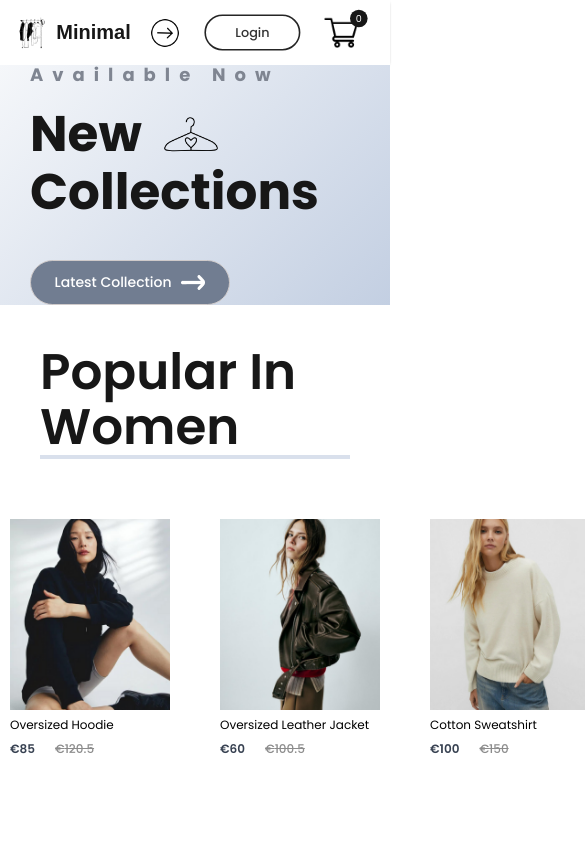
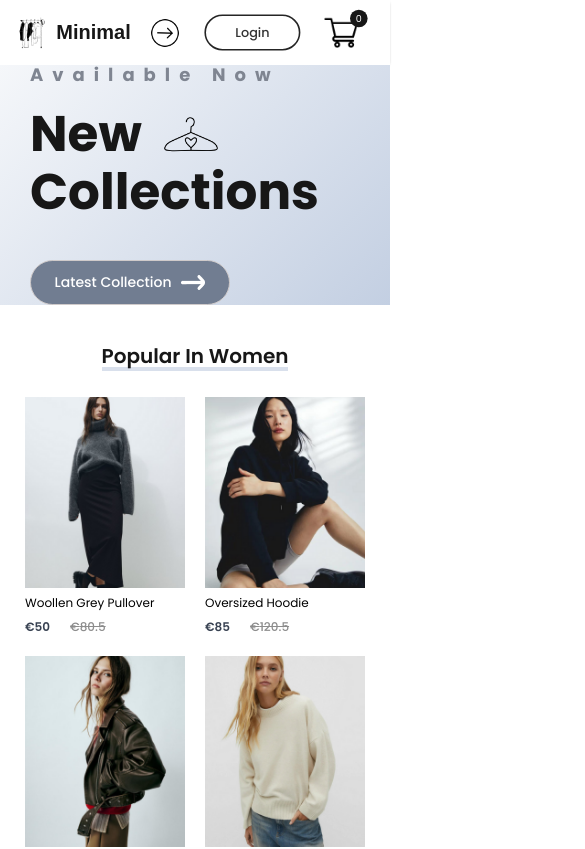
Before and after one commit to NadiasCodes/e-commerce-website-react, a React (Create React App) app: page / in a window 390 px wide. Shown: the top 849 px of the page, 585 px wide, since content can reach past the window. Built offline with nearby package versions, Linux system fonts and the light colour scheme; a web font is replaced by a local one.

Commit message:
added media queries for popular images section

```diff
--- a/src/Components/Item/Item.css
+++ b/src/Components/Item/Item.css
@@ -59,6 +59,7 @@
 
     .item img{
         width:120px;
+
     }
     .item-price-old{
     font-size: 12px;
@@ -72,5 +73,6 @@
 
 .item img{
      width:160px;
+
 }
 }
--- a/src/Components/Popular/Popular.css
+++ b/src/Components/Popular/Popular.css
@@ -16,3 +16,66 @@
 .popular-item{margin-top: 50px;
 display: flex;
 gap:50px;}
+
+@media(max-width:1280px){
+
+    .popular{
+        height:70vh;
+    }
+
+    .popular h1{
+        font-size: 40px;
+    }
+
+.popular-item{
+    gap: 20px;
+    margin-top: 30px;
+}
+}
+
+@media(max-width:1024px){
+
+    .popular{
+        height:60vh;
+    }
+
+    .popular h1{
+        font-size: 30px;
+    }
+
+.popular-item{
+    gap: 15px;
+    margin-top: 20px;
+}
+}
+
+@media(max-width:800px){
+
+.popular{
+height:50vh;
+gap:6px;
+ }
+
+.popular h1{
+ font-size: 20px;
+}
+
+.popular-item{
+gap:5px;
+}
+}
+
+
+@media(max-width:500px){
+
+.popular{
+ height:90vh;
+
+}
+
+.popular-item{
+display:grid;
+grid-template-columns: 1fr 1fr;
+gap:20px;
+}
+}
```
